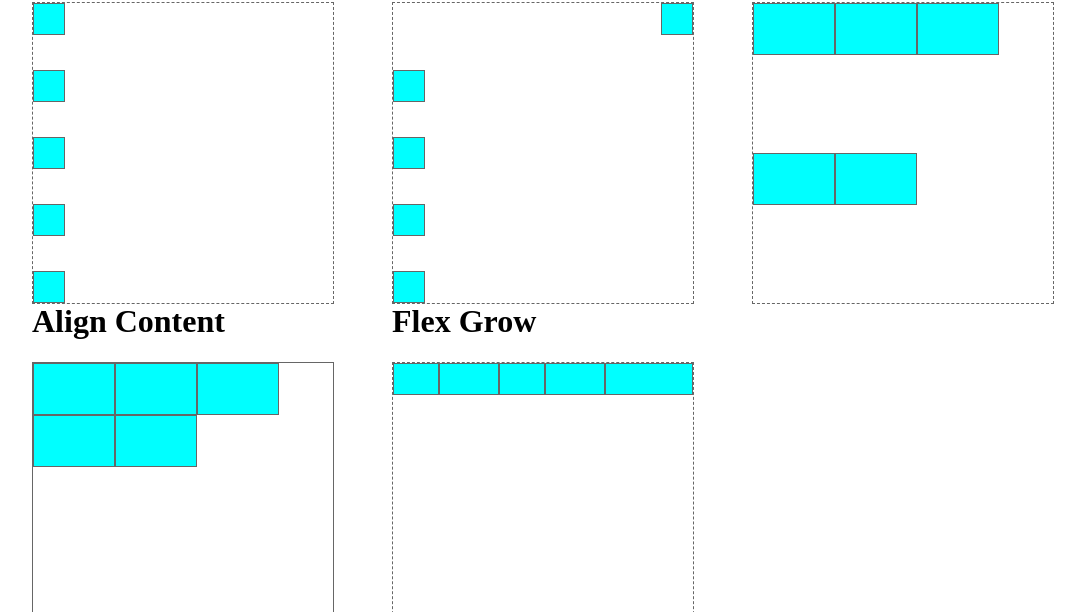
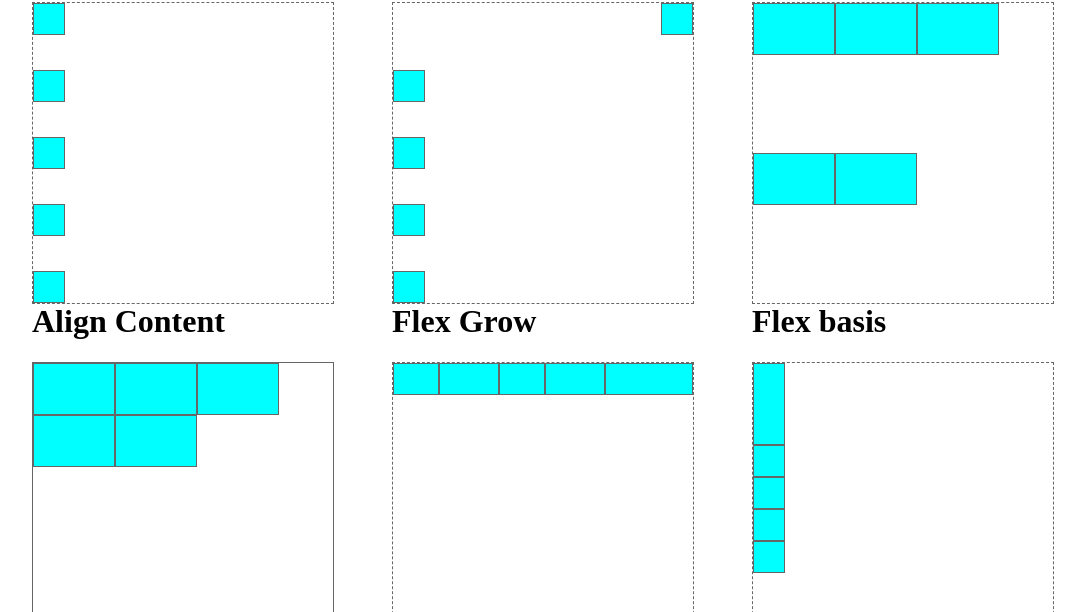
Before and after one commit to vitorvargem27/RevisaoRepository, a plain HTML site: page index.html in a window 1280 px wide. Shown: the part 446-1058 px from the top of the page, without its empty margins (38-1123 px from the left). Drawn offline with Linux system fonts and the light colour scheme.

Commit message:
Flex basis

```diff
--- a/flexbox.css
+++ b/flexbox.css
@@ -80,6 +80,14 @@
     border: 1px dashed #666;
 }
 
+.container-09{
+    display: flex ;
+    width: 300px;
+    height: 300px;
+    border: 1px dashed #666;
+    flex-direction: column;
+}
+
 .box{
     width: 30px;
     height: 30px;
--- a/index.html
+++ b/index.html
@@ -90,6 +90,16 @@
                 <div class="box" style="flex-grow: 4;"></div>
             </div>
         </div>
+        <div class="item-flexbox">
+            <h1>Flex basis</h1>
+            <div class="container-09">
+                <div class="box" style="flex-basis: 80px;"></div>
+                <div class="box"></div>
+                <div class="box"></div>
+                <div class="box"></div>
+                <div class="box"></div>
+            </div>
+        </div>
     </div>
 </body>
 
```
